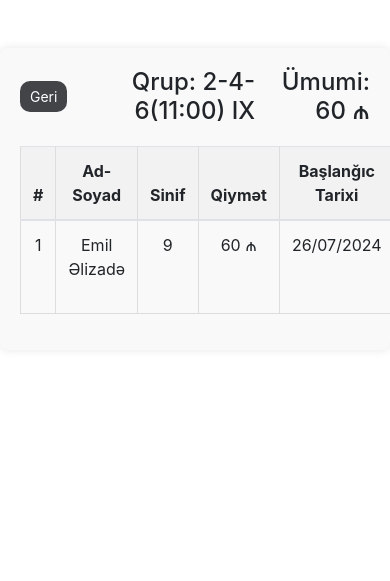
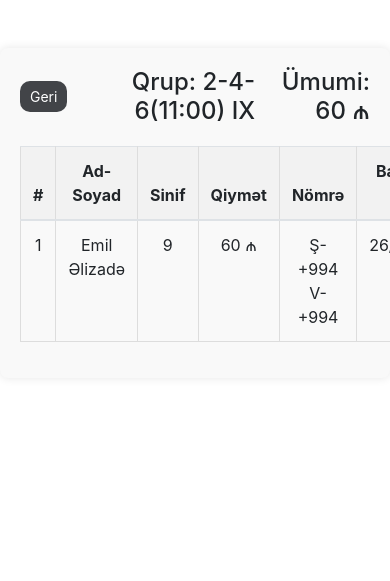
Before and after one commit to SamirAlizada/Tutor, a Django app: page /group/50/ in a window 390 px wide; the page is wider, and only the part inside the window is pictured. Shown: the part 56-637 px from the top of that part. Run offline with Django 4.2, Linux system fonts and the light colour scheme; data comes from the database, SQL or seed files in the repository; some libraries are stand-ins or nearby versions.

Commit message:
feat: Add student and parent mobile numbers to student table

```diff
--- a/templates/group/group_detail.html
+++ b/templates/group/group_detail.html
@@ -115,6 +115,7 @@
                 <th class="text-center">Ad-Soyad</th>
                 <th class="text-center">Sinif</th>
                 <th class="text-center">Qiymət</th>
+                <th class="text-center">Nömrə</th>
                 <th class="text-center">Başlanğıc Tarixi</th>
                 <th class="text-center">Bitiş Tarixi</th>
                 <th class="text-center">Əməliyyatlar</th>
@@ -125,8 +126,9 @@
                 <tr>
                     <td class="text-center">{{ forloop.counter }}</td>
                     <td class="text-center">{{ student.full_name }}</td>
-                    <td class="text-center">{{ student.grade }}</td>
+                    <td class="text-center" >{{ student.grade }}</td>
                     <td class="text-center">{{ student.price }} ₼</td>
+                    <td class="text-center">Ş-{{ student.student_mobile }} <br> V-{{ student.parent_mobile }}</td>
                     <td class="text-center">{{ student.add_date|date:"d/m/Y" }}</td>
                     <td class="text-center">{{ student.end_date|date:"d/m/Y" }}</td>
                     <td class="text-center">
--- a/templates/student/pay_day.html
+++ b/templates/student/pay_day.html
@@ -97,6 +97,7 @@
                 <th class="text-center">Qrup</th>
                 <th class="text-center">Sinif</th>
                 <th class="text-center">Qiymət</th>
+                <th class="text-center">Nömrə</th>
                 <th class="text-center">Başlanğıc Tarixi</th>
                 <th class="text-center">Bitiş Tarixi</th>
                 <th class="text-center">Əməliyyatlar</th>
@@ -110,6 +111,7 @@
                     <td class="text-center">{{ student.group }}</td>
                     <td class="text-center">{{ student.grade }}</td>
                     <td class="text-center">{{ student.price }} ₼</td>
+                    <td class="text-center">Ş-{{ student.student_mobile }} <br> V-{{ student.parent_mobile }}</td>
                     <td class="text-center">{{ student.add_date|date:"d/m/Y" }}</td>
                     <td class="text-center">{{ student.end_date|date:"d/m/Y" }}</td>
                     <td class="text-center">
```
